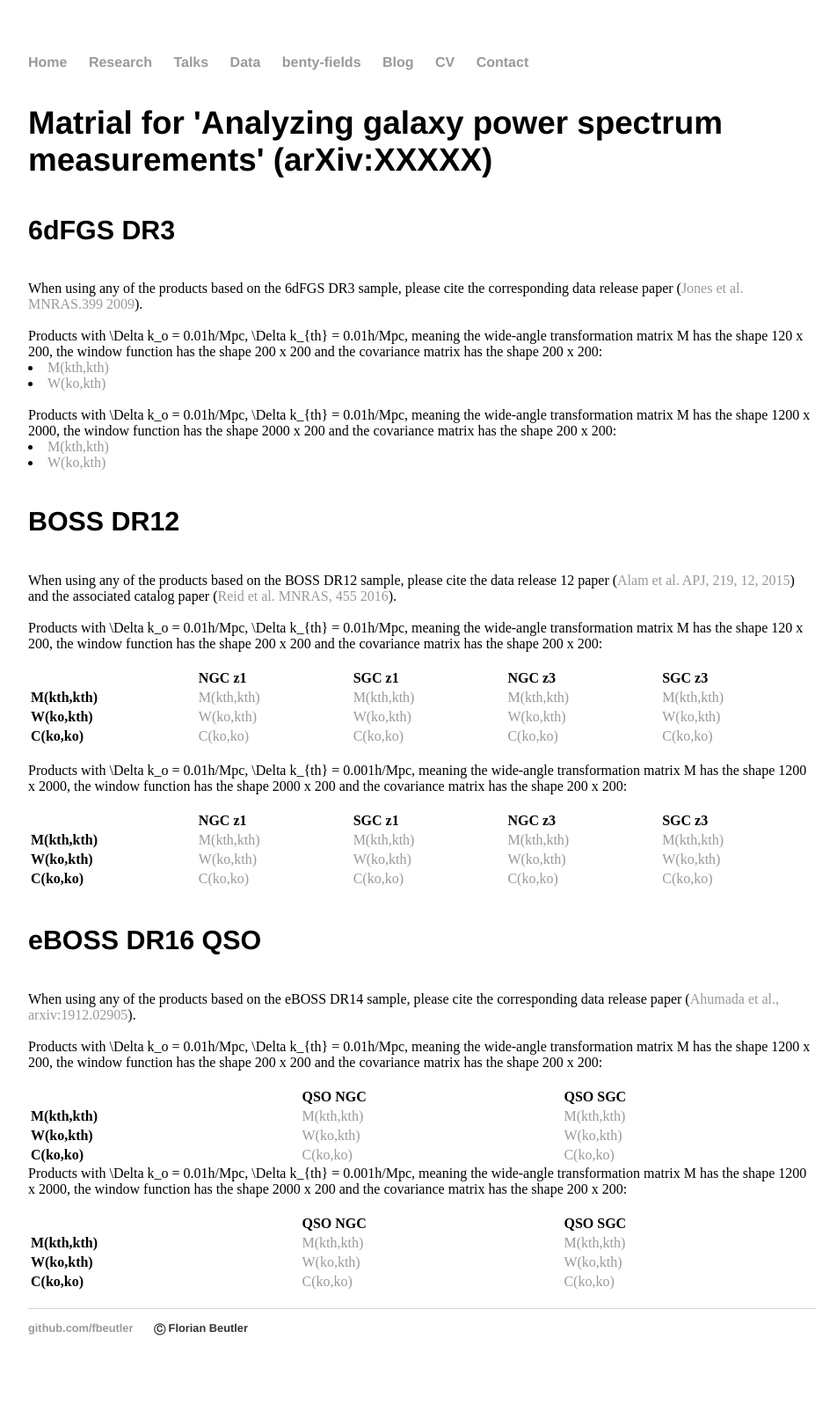
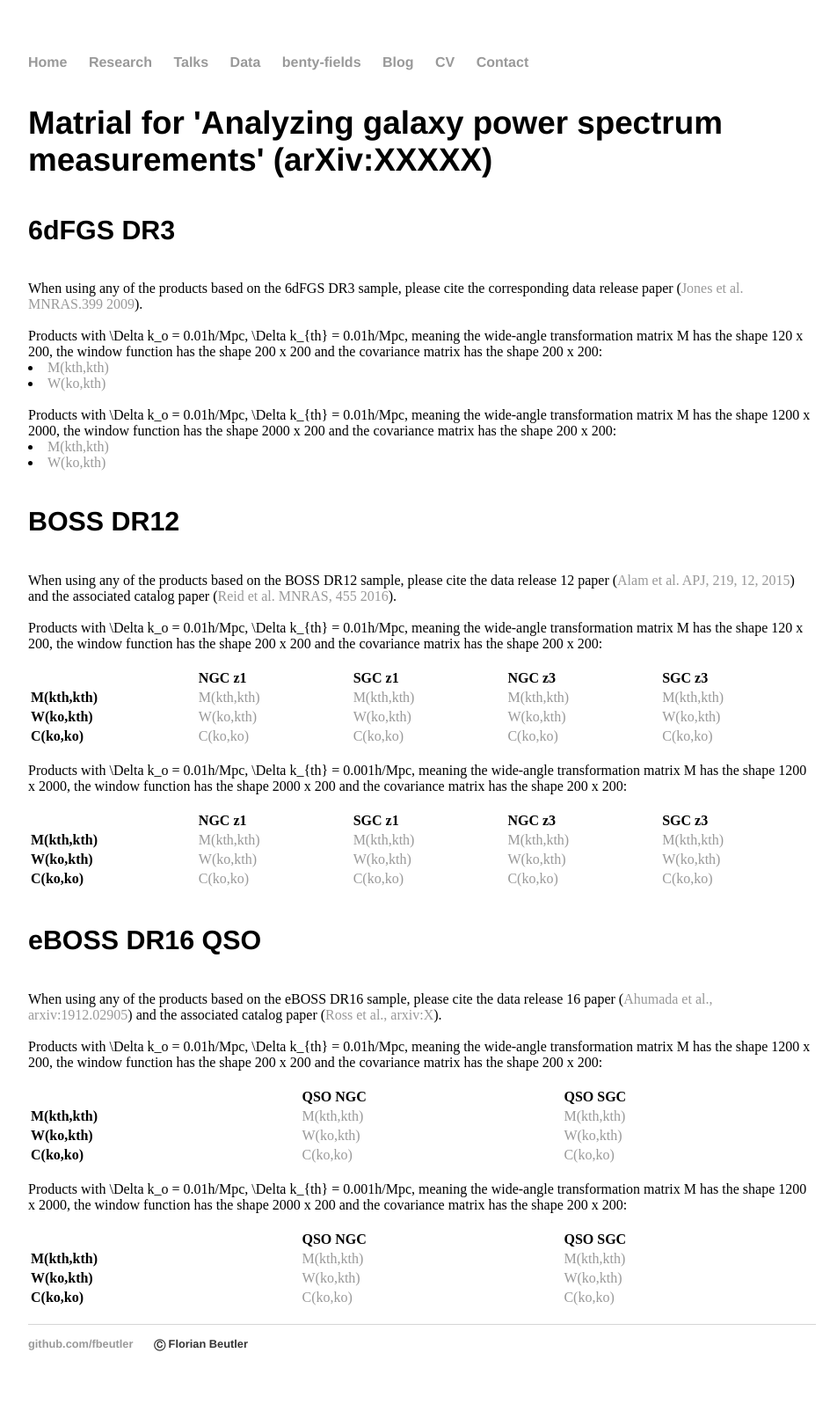
Before and after one commit to fbeutler/fbeutler.github.io, a Jekyll site: the page built from hub/deconv_paper.html, in a window 1280 px wide. Shown: the whole page at 88% size, without its empty margins (160-1112 px from the left). Built offline with Jekyll 4.4.1, drawn with Linux system fonts in a browser that asks for light colours.

Commit message:
Update deconv_paper.html

```diff
--- a/hub/deconv_paper.html
+++ b/hub/deconv_paper.html
@@ -113,8 +113,10 @@
 
     <h4>eBOSS DR16 QSO</h4>
 
-	    When using any of the products based on the eBOSS DR14 sample, please cite the corresponding data release paper
-	    (<a href="https://arxiv.org/abs/1912.02905" target="_blank">Ahumada et al., arxiv:1912.02905</a>).<br><br>
+	    When using any of the products based on the eBOSS DR16 sample, please cite the data release 16 paper
+	    (<a href="https://arxiv.org/abs/1912.02905" target="_blank">Ahumada et al., arxiv:1912.02905</a>) and
+	    the associated catalog paper
+	    (<a href="#" target="_blank">Ross et al., arxiv:X</a>).<br><br>
 
     Products with \Delta k_o = 0.01h/Mpc, \Delta k_{th} = 0.01h/Mpc, meaning the wide-angle transformation
 	    matrix M has the shape 1200 x 200, the window function has the shape 200 x 200 and the
@@ -141,7 +143,7 @@
     <td><a href="C_1000_eBOSS_DR16_NGC_1_1_1_1_1_10_200_200.matrix.gz">C(ko,ko)</a></td>
     <td><a href="C_1000_eBOSS_DR16_SGC_1_1_1_1_1_10_200_200.matrix.gz">C(ko,ko)</a></td>
   </tr>
-</table>
+</table><br>
 
     Products with \Delta k_o = 0.01h/Mpc, \Delta k_{th} = 0.001h/Mpc, meaning the wide-angle transformation
 	    matrix M has the shape 1200 x 2000, the window function has the shape 2000 x 200 and the
```
